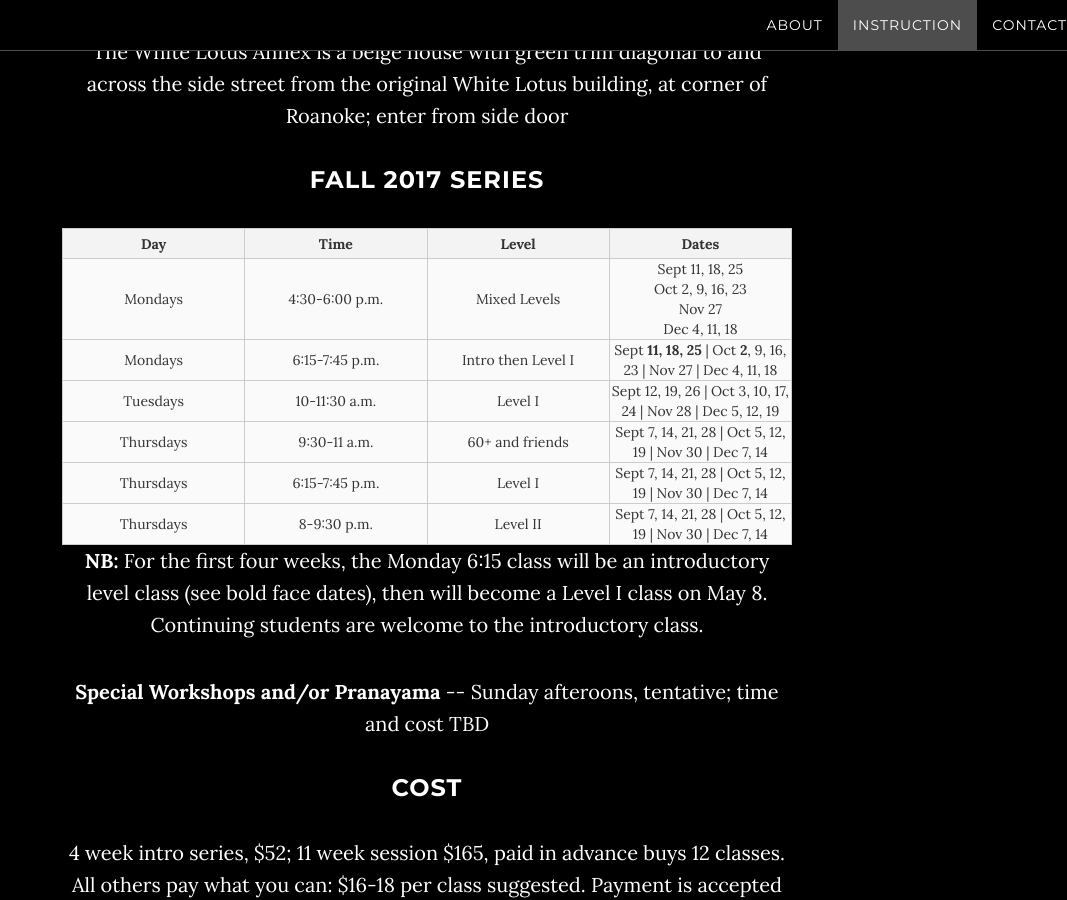
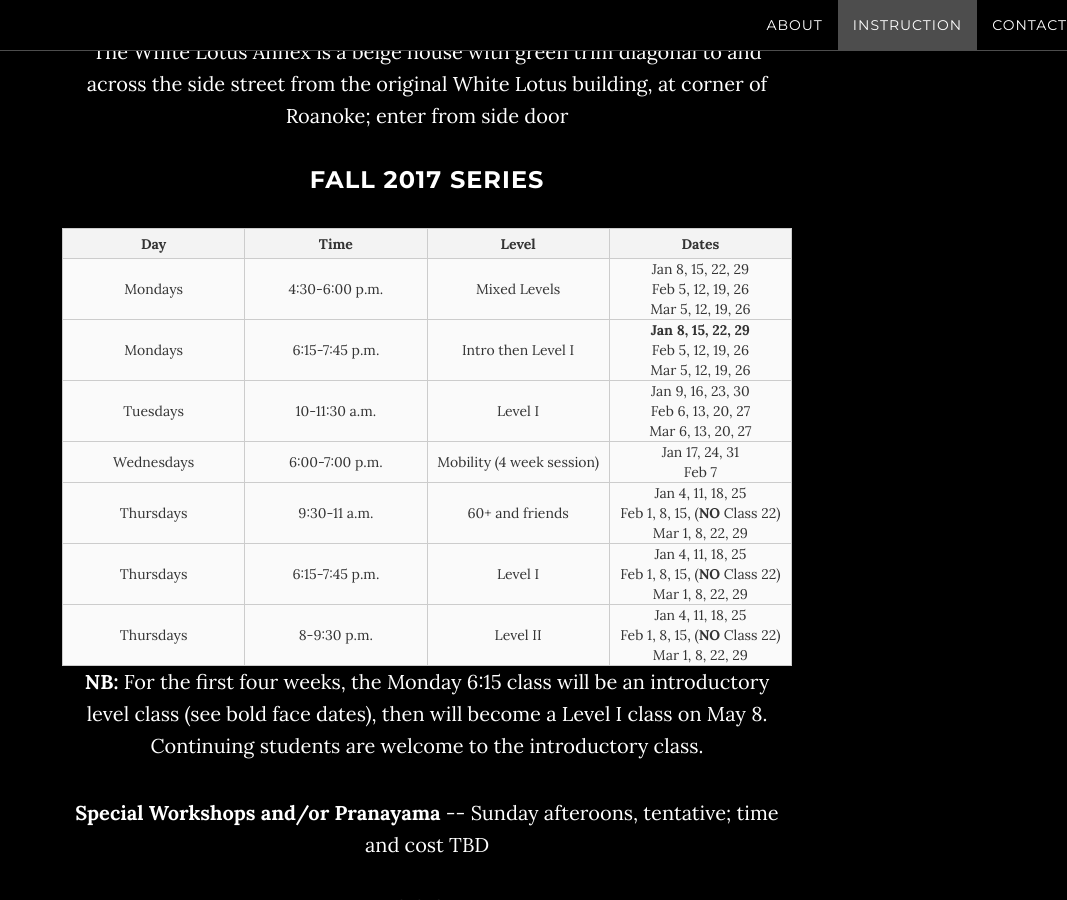
Before and after one commit to AnnaRainYoga/annarainyoga.github.io, a Jekyll site: the page built from index.html, in a window 1280 px wide and 900 px high, scrolled down 3253 px. Shown: the whole window, without its empty margins (213-1280 px from the left). Built offline with Jekyll 4.4.1, drawn with Linux system fonts in a browser that asks for light colours.

Commit message:
updated table dates

```diff
--- a/_includes/instruction.html
+++ b/_includes/instruction.html
@@ -23,38 +23,41 @@
 							<td>Mondays</td>
 							<td>4:30-6:00 p.m.</td>
 							<td>Mixed Levels</td>
-							<td style="word-wrap: break-word">Sept 11, 18, 25 <br> Oct 2, 9, 16, 23 <br> Nov 27 <br> Dec 4, 11, 18</td>
+							<td style="word-wrap: break-word">Jan 8, 15, 22, 29<br>Feb 5, 12, 19, 26<br>Mar 5, 12, 19, 26</td>
 						</tr>
 						<tr>
 							<td>Mondays</td>
 							<td>6:15-7:45 p.m.</td>
 							<td>Intro then Level I</td>
-							<td>Sept <b>11, 18, 25</b> | Oct <b>2</b>, 9, 16, 23 | Nov 27 | Dec 4, 11, 18</td>
+							<td style="word-wrap: break-word"><b>Jan 8, 15, 22, 29</b><br>Feb 5, 12, 19, 26<br>Mar 5, 12, 19, 26</td>
 						</tr>
 						<tr>
 							<td>Tuesdays</td>
 							<td>10-11:30 a.m.</td>
 							<td>Level I</td>
-							<td>Sept 12, 19, 26 | Oct 3, 10, 17, 24 | Nov 28 | Dec 5, 12, 19</td>
+							<td style="word-wrap: break-word">Jan 9, 16, 23, 30<br>Feb 6, 13, 20, 27<br>Mar 6, 13, 20, 27</td>
 						</tr>
+						<tr>
+							<td>Wednesdays</td>
+							<td>6:00-7:00 p.m.</td>
+							<td>Mobility (4 week session)</td>
+							<td style="word-wrap: break-word">Jan 17, 24, 31<br>Feb 7</td>
 						<tr>
 							<td>Thursdays</td>
 							<td>9:30-11 a.m.</td>
 							<td>60+ and friends</td>
-							<td>Sept 7, 14, 21, 28 | Oct 5, 12, 19 | Nov 30 | Dec 7, 14</td>
+							<td style="word-wrap: break-word">Jan 4, 11, 18, 25<br>Feb 1, 8, 15, (<b>NO</b> Class 22)<br>Mar 1, 8, 22, 29</td>
 						</tr>
 						<tr>
 							<td>Thursdays</td>
 							<td>6:15-7:45 p.m.</td>
 							<td>Level I</td>
-							<td>Sept 7, 14, 21, 28 | Oct 5, 12, 19 | Nov 30 | Dec 7, 14</td>
-						</tr>
+							<td style="word-wrap: break-word">Jan 4, 11, 18, 25<br>Feb 1, 8, 15, (<b>NO</b> Class 22)<br>Mar 1, 8, 22, 29</td>					</tr>
 						<tr>
 							<td>Thursdays</td>
 							<td>8-9:30 p.m.</td>
 							<td>Level II</td>
-							<td>Sept 7, 14, 21, 28 | Oct 5, 12, 19 | Nov 30 | Dec 7, 14</td>
-						</tr>
+							<td style="word-wrap: break-word">Jan 4, 11, 18, 25<br>Feb 1, 8, 15, (<b>NO</b> Class 22)<br>Mar 1, 8, 22, 29</td>					</tr>
 					</tbody>
 				</table>
 			</div>
```
